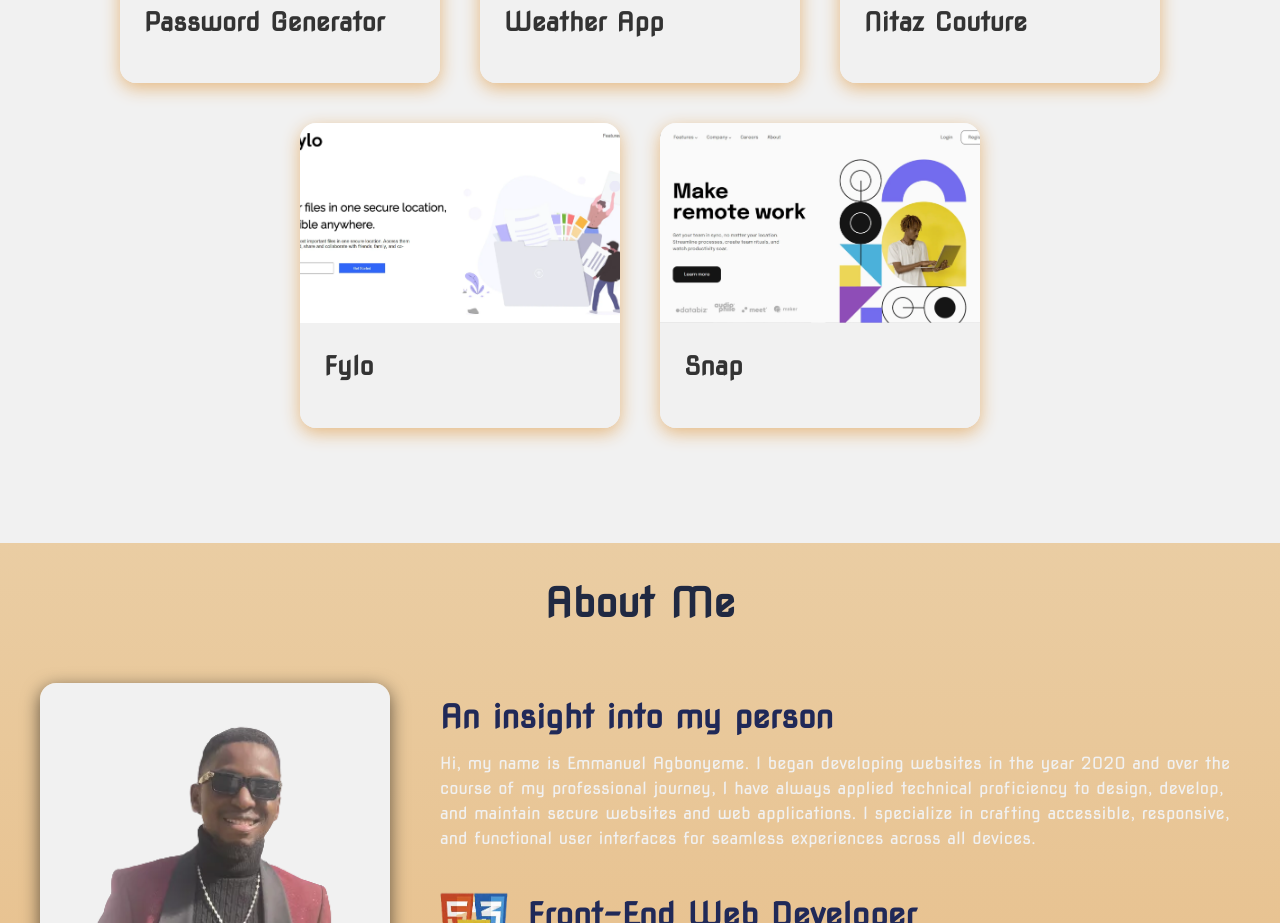
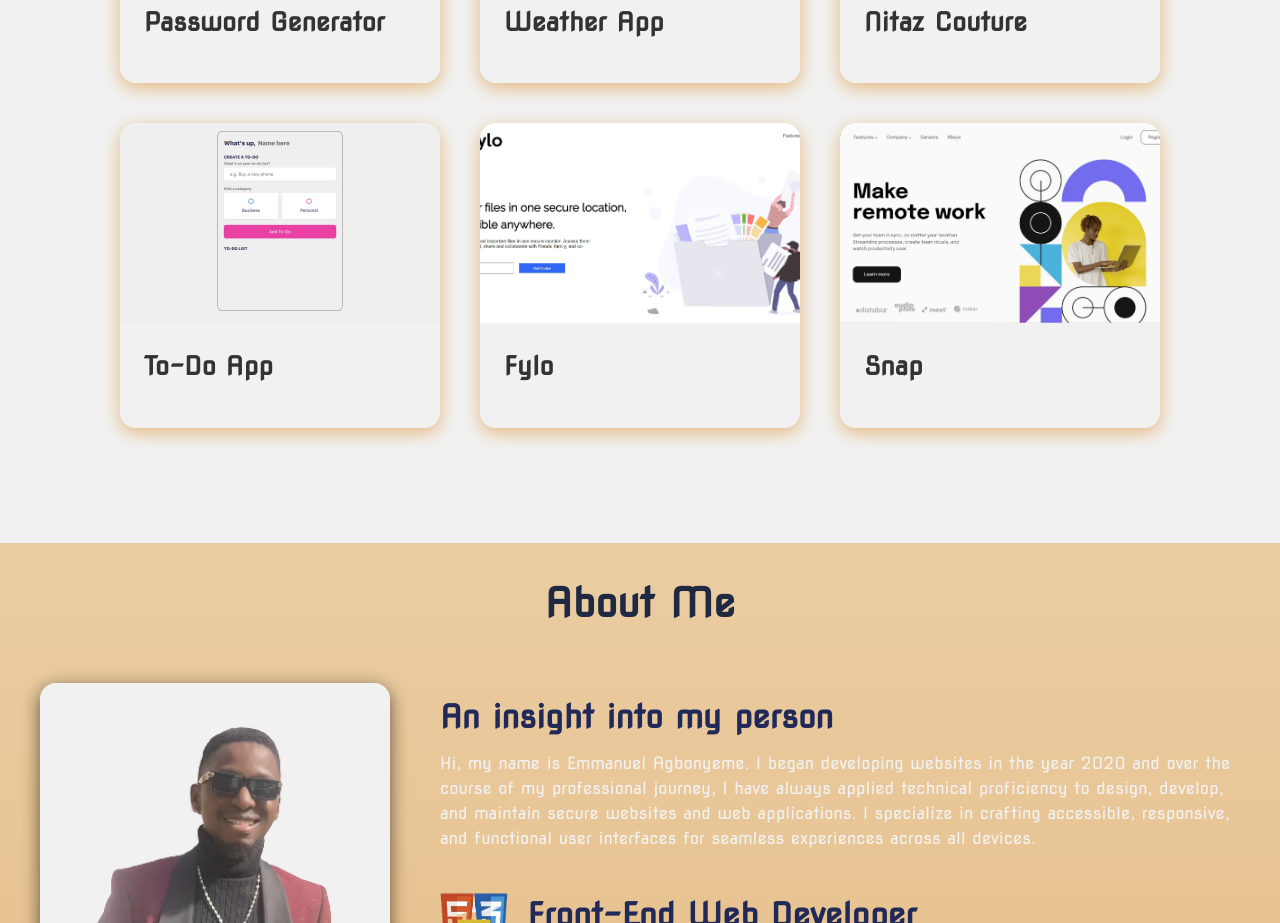
Before and after one commit to Itz-Emmy/Portfolio-Revamp, a website built with webpack: page index.html in a window 1280 px wide. Shown: the part 1559-2482 px from the top of the page. Built offline with nearby package versions, Linux system fonts and the light colour scheme.

Commit message:
update portfolio

```diff
--- a/index.html
+++ b/index.html
@@ -278,6 +278,33 @@
               </div>
             </article>
 
+            <article>
+              <figure>
+                <a
+                  href="https://to-do-app-five-psi.vercel.app/"
+                  class="read-more"
+                  title="Visit site"
+                  target="_blank"
+                >
+                  <img
+                    src="./img/to-do.webp"
+                    alt="To Do App"
+                    title="To Do App"
+                    loading="lazy"
+                  />
+                </a>
+              </figure>
+              <div class="article-preview">
+                <a
+                  href="https://to-do-app-five-psi.vercel.app/"
+                  class="read-more"
+                  title="Visit site"
+                  target="_blank"
+                >
+                  <h2>To-Do App</h2>
+                </a>
+              </div>
+            </article>
             <article>
               <figure>
                 <a
```
Also changed, not shown: img/hydro.webp (deleted), img/to-do.webp (added).
